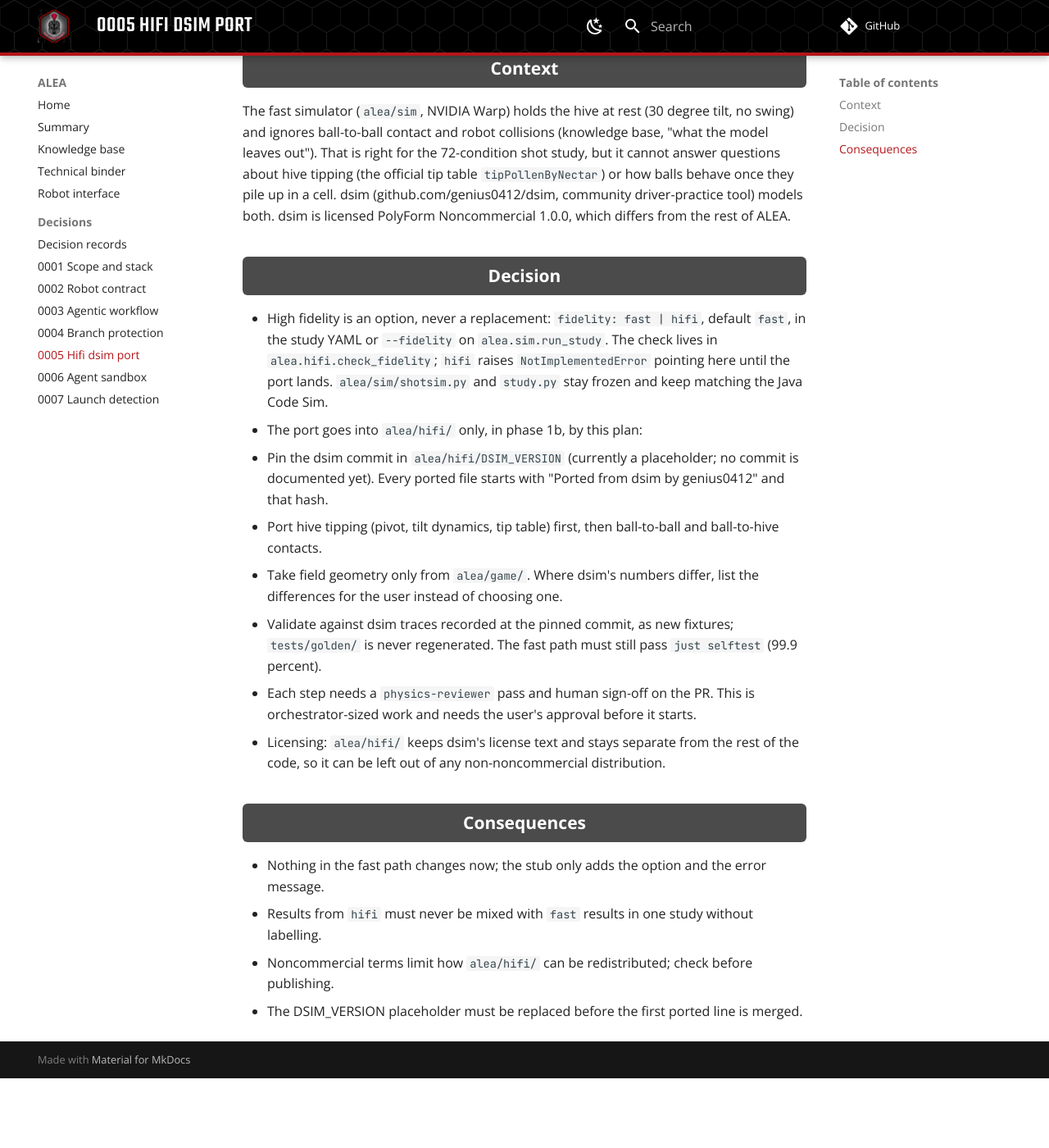
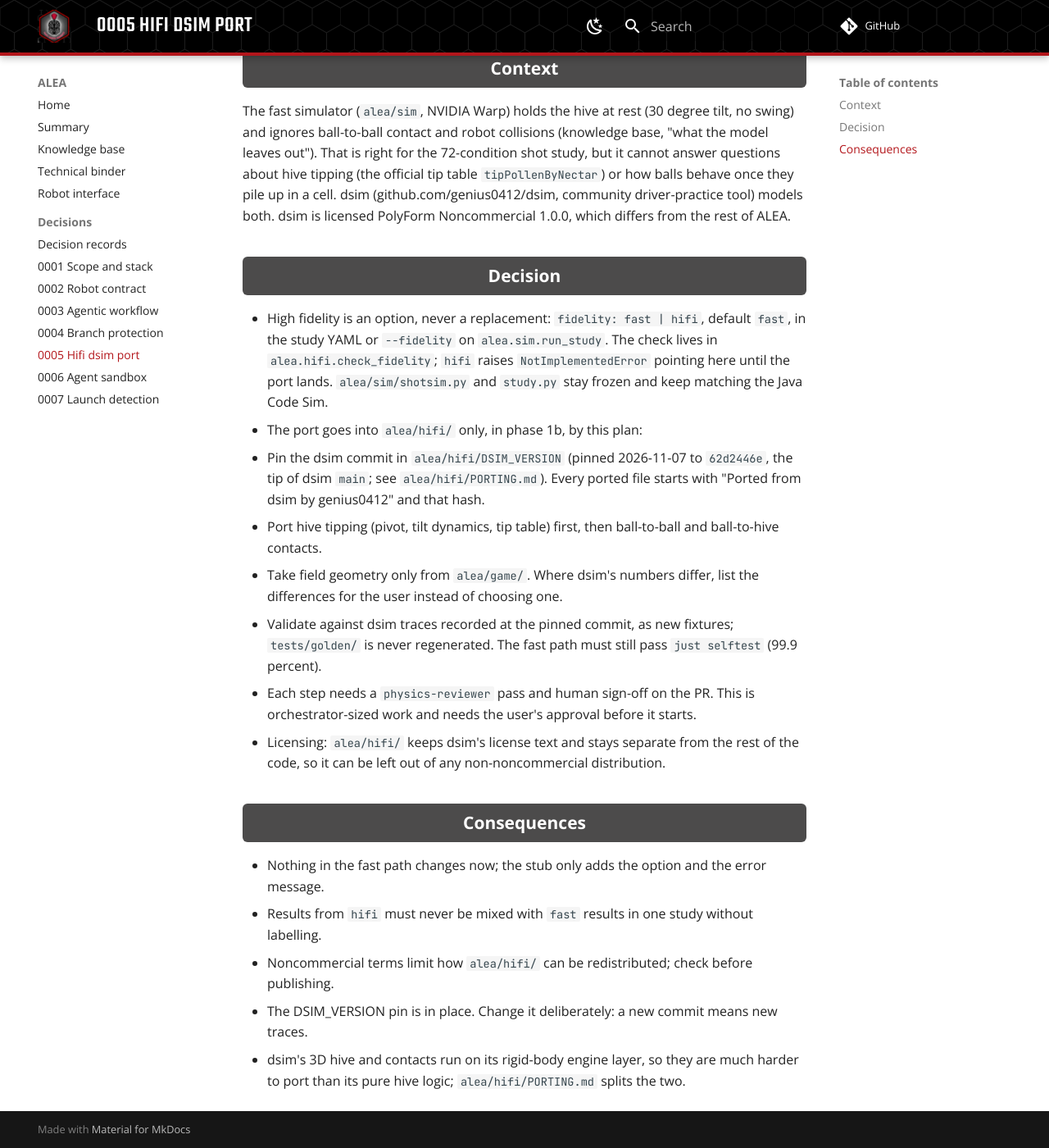
Before and after one commit to Caesar-Circuitry/Project-ALEA, an MkDocs documentation site: the page built from docs/decisions/0005-hifi-dsim-port.md, in a window 1280 px wide and 1400 px high, scrolled down 257 px. Shown: the whole window at 82% size. Built offline with MkDocs 1.6.1 and Material for MkDocs 9.7.7, drawn with Linux system fonts in a browser that asks for light colours; comment, search, counter and statistics services are not loaded; before the commit the page ends 1572 px from its top, so only the background shows below that.

Commit message:
Pin dsim, add its license and a port inventory for phase 1b
Step 1 of decision 0005; ports no code. DSIM_VERSION now holds dsim
62d2446e (tip of main, 2026-11-02) instead of the placeholder.
LICENSE-dsim is dsim's PolyForm Noncommercial 1.0.0 text, byte for
byte, with its required notice. PORTING.md lists what to port and in
what order, and the differences from alea/game for the user to
decide: frame offset, cell size, restitution. It records that dsim's
3D hive and contacts sit on a rigid-body engine layer and are much
harder to port than its pure hive logic.

physics-reviewer: no values or logic changed; self-test 100.000 %.

Co-Authored-By: Claude Sonnet 5.5 <noreply@anthropic.com>
Claude-Session: https://claude.ai/code/session_01V71d4AGVuTuL5L2FXEQ6d9

```diff
--- a/docs/decisions/0005-hifi-dsim-port.md
+++ b/docs/decisions/0005-hifi-dsim-port.md
@@ -18,8 +18,9 @@ licensed PolyForm Noncommercial 1.0.0, which differs from the rest of ALEA.
   `alea.hifi.check_fidelity`; `hifi` raises `NotImplementedError` pointing here until the port
   lands. `alea/sim/shotsim.py` and `study.py` stay frozen and keep matching the Java Code Sim.
 - The port goes into `alea/hifi/` only, in phase 1b, by this plan:
-  1. Pin the dsim commit in `alea/hifi/DSIM_VERSION` (currently a placeholder; no commit is
-     documented yet). Every ported file starts with "Ported from dsim by genius0412" and that hash.
+  1. Pin the dsim commit in `alea/hifi/DSIM_VERSION` (pinned 2026-11-07 to `62d2446e`, the
+     tip of dsim `main`; see `alea/hifi/PORTING.md`). Every ported file starts with "Ported from
+     dsim by genius0412" and that hash.
   2. Port hive tipping (pivot, tilt dynamics, tip table) first, then ball-to-ball and
      ball-to-hive contacts.
   3. Take field geometry only from `alea/game/`. Where dsim's numbers differ, list the
@@ -36,4 +37,6 @@ licensed PolyForm Noncommercial 1.0.0, which differs from the rest of ALEA.
 - Nothing in the fast path changes now; the stub only adds the option and the error message.
 - Results from `hifi` must never be mixed with `fast` results in one study without labelling.
 - Noncommercial terms limit how `alea/hifi/` can be redistributed; check before publishing.
-- The DSIM_VERSION placeholder must be replaced before the first ported line is merged.
+- The DSIM_VERSION pin is in place. Change it deliberately: a new commit means new traces.
+- dsim's 3D hive and contacts run on its rigid-body engine layer, so they are much harder to
+  port than its pure hive logic; `alea/hifi/PORTING.md` splits the two.
```
Also changed, not shown: alea/hifi/PORTING.md (added, +53 -0 lines), alea/hifi/README.md (+3 -1 lines), 2 other files.
